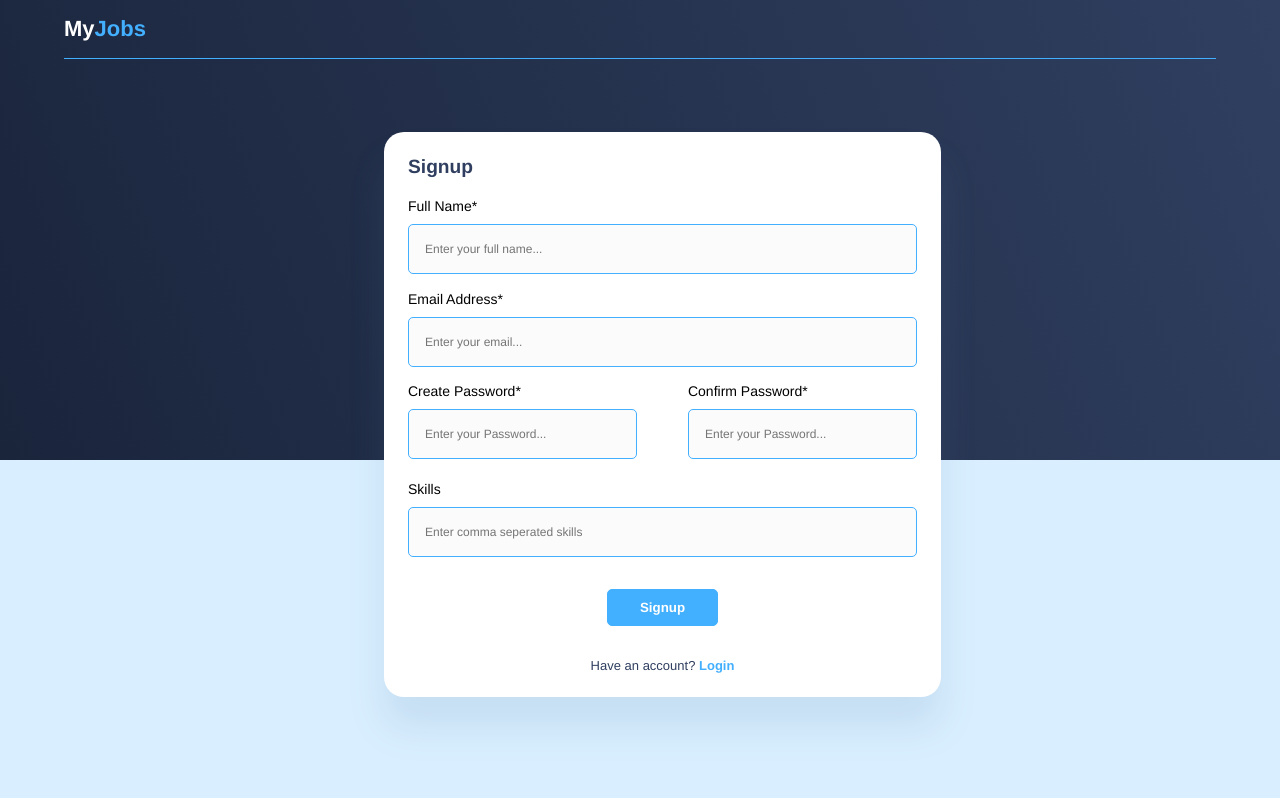
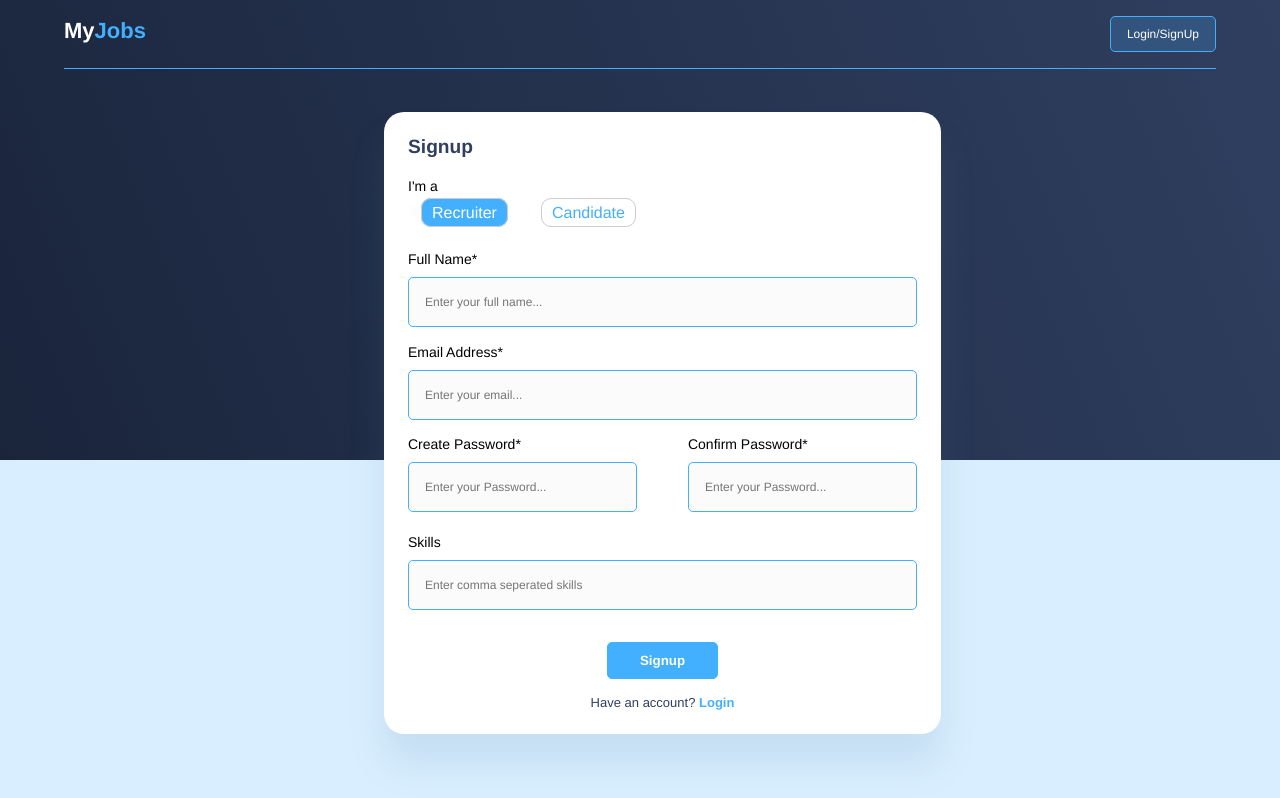
Before and after one commit to Aman-Jain1996/my-naukri, a React (Create React App) app: page /signUp in a window 1280 px wide. Built offline with nearby package versions, Linux system fonts and the light colour scheme.

Commit message:
added signUp

```diff
--- a/package.json
+++ b/package.json
@@ -6,6 +6,7 @@
     "@testing-library/jest-dom": "^5.11.4",
     "@testing-library/react": "^11.1.0",
     "@testing-library/user-event": "^12.1.10",
+    "axios": "^0.21.1",
     "react": "^17.0.2",
     "react-dom": "^17.0.2",
     "react-router": "^5.2.0",
--- a/src/App.css
+++ b/src/App.css
@@ -16,6 +16,7 @@
 body{
   background: #43AFFF33 0% 0% no-repeat padding-box;
   min-height:100vh;
+  box-sizing: border-box;
 }
 
 .homepageUpperDiv{
@@ -167,6 +168,7 @@ a {
   position: absolute;
   top:160px;
   left:30%;
+  display: block;
 }
 
 .forgot-para{
@@ -176,7 +178,8 @@ a {
 }
 
 .signUp{
-  top:100px;
+  top:80px;
+  margin-bottom: 1rem;
 }
 
 .form-heading{
@@ -210,7 +213,7 @@ a {
 .submit-button{
   display: block;
   text-align: center;
-  margin: 2rem auto;
+  margin: 2rem auto 1rem;
   border: 1px solid #43AFFF;
   border-radius: 5px;
   padding: 10px 2rem;
@@ -230,6 +233,17 @@ a {
   justify-content: space-between;
   align-items: center;
   margin-bottom: 5px;
+}
+
+.forgot-div .link{
+  margin-bottom: 10px;
+}
+
+.error{
+  color:red;
+  font-size: 12px;
+  text-align: right;
+  padding: 0 1rem;
 }
 
 .link{
@@ -253,25 +267,35 @@ a {
   flex-direction: column;
 }
 
-/* .btn-container{
-  width:50%;
+.donate-now {
+  list-style-type: none;
   display: flex;
-  justify-content: space-evenly;
+  align-items: center;
 }
 
-.btn:first-of-type{
-  background: var(--unnamed-color-43afff);
-  border: 1px solid var(--unnamed-color-43afff);
-  border-radius: 5px;
-  font-size: 14px;
-  width:40%;
+.donate-now li {
+  width: 120px;
+  height: 30px;
+  position: relative;
 }
 
-.btn{
-  background: #E8E8E833;
-  border: 1px solid #C6C6C6;
-  border-radius: 5px;
-  color: var(--unnamed-color-303f60);
-  font-size: 12px;
-  width:40%;
-} */
+.donate-now input[type="radio"] {
+  opacity: 0.01;
+  z-index: 100;
+}
+
+.donate-now input[type="radio"]:checked+label,
+.Checked+label {
+  background: var(--unnamed-color-43afff);
+  color:var(--unnamed-color-ffffff);
+}
+
+.donate-now label {
+  padding: 5px;
+  border: 1px solid #CCC;
+  padding: 5px 10px;
+  cursor: pointer;
+  border-radius: 10px;
+  z-index: 90;
+  color:var(--unnamed-color-43afff);
+}
--- a/src/App.js
+++ b/src/App.js
@@ -6,6 +6,8 @@ import { BrowserRouter as Router, Switch, Route } from 'react-router-dom'
 import SignUp from './components/signUp.js'
 import ForgotPassword from './components/ForgotPassword'
 import ResetPassword from './components/ResetPassword'
+
+export const baseUrl=" https://jobs-api.squareboat.info/api/v1/";
 
 function App() {
   return (
--- a/src/components/HomePage.js
+++ b/src/components/HomePage.js
@@ -1,6 +1,5 @@
 import React from 'react'
 import { Link } from 'react-router-dom'
-import NavBar from './NavBar.js'
 
 export default function HomePage() {
     return (
@@ -14,7 +13,7 @@ export default function HomePage() {
                         </button>
                     </div>
 
-                    <img className="header-image" alt="header image" src="header-img.jpg" />
+                    <img className="header-image" alt="" src="header-img.jpg" />
                 </header>
             </div>
 
--- a/src/components/Login.js
+++ b/src/components/Login.js
@@ -1,7 +1,65 @@
 import React from 'react'
-import { Link } from 'react-router-dom'
+import { Link,  useHistory } from 'react-router-dom'
+import {useState} from "react";
+import { baseUrl } from '../App';
+import axios from 'axios';
 
 export default function Login() {
+    const history = useHistory();
+    const [email, setEmail] = useState("");
+    const [password, setPassword] = useState("");
+    const [error, setError] = useState("")
+
+    function changeHandler(e){
+        setError("");
+        const name = e.target.name;
+        name === "email" ? setEmail(e.target.value) : setPassword(e.target.value);
+    }
+
+    function submitHandler(e){
+        var emailField = document.querySelector("#email");
+        var passwordField = document.querySelector("#password");
+        e.preventDefault();
+        if(email === "" && password === ""){
+            setError("Email and Password fields are mandatory");
+            emailField.style.borderColor="red";
+            passwordField.style.borderColor="red";
+        }
+        else if(email === ""){
+            setError("Email field is mandatory");
+            emailField.style.borderColor="red";
+            passwordField.style.borderColor="";
+        }
+        else if(password === ""){
+            setError("Password field is mandatory");
+            passwordField.style.borderColor="red";
+            emailField.style.borderColor="";
+        }
+        else{
+            emailField.style.borderColor="";
+            passwordField.style.borderColor="";
+
+            let data ={
+                "email":email,
+                "password":password
+            }
+
+            axios.post(baseUrl + "/auth/login",data)
+            .then(res => {
+                setError("");
+                console.log("submit");
+                history.push("/homescreen");
+            })
+            .catch(err => {
+                if(err.response.data.message !== undefined)
+                    setError(err.response.data.message);
+                else if(err.response.data.errors !== undefined){
+                    setError(err.response.data.errors[0].email);
+                }
+            })
+        }
+    }
+
     return (
         <div className="form">
             <h4 className="form-heading">Login</h4>
@@ -9,20 +67,21 @@ export default function Login() {
             <form>
                 <div className="form-row">
                     <label className="form-label" htmlFor="email">Email address</label>
-                    <input className="form-input" type="text" id="email" placeholder="Enter your email..."/>
+                    <input className="form-input" type="text" id="email" name="email" onChange={changeHandler} placeholder="Enter your email..."/>
                 </div>
                 <div className="form-row">
                     <div className="forgot-div">
                         <label className="form-label" htmlFor="password">Password</label>
                         <Link className="link" style={{"alignSelf":"flex-end"}} to="/forgotPassword">Forgot your password?</Link>
                     </div>
-                    <input className="form-input" type="text" id="password" placeholder="Enter your Password..." />
+                    <input className="form-input" type="text" name="password" id="password" onChange={changeHandler} placeholder="Enter your Password..." />
+                    <p className="error">{error}</p>
                 </div>
-                <button type= "submit" className ="submit-button"> Login</button>
+                <button className ="submit-button" onClick={submitHandler}>Login</button>
             </form>
             </div>
             <p className="redirection-para">
-                New to MyJobs? <Link className="link" to="/signUp">Create an account</Link>
+                New to MyJobs? <Link className="link" to="/signup">Create an account</Link>
             </p>
         </div>
     )
--- a/src/components/NavBar.js
+++ b/src/components/NavBar.js
@@ -5,7 +5,7 @@ import { Link } from 'react-router-dom';
 
 export default function NavBar() {
     const location = useLocation();
-    const buttonComp = ["/login","/signUp"]
+    const buttonComp = ["/login","/signup"]
     return (
         <div>
             <div className="nav-bar">
--- a/src/components/signUp.js
+++ b/src/components/signUp.js
@@ -1,35 +1,97 @@
 import React from 'react'
 import {Link} from "react-router-dom"
+import { useState } from 'react';
 
 export default function SignUp() {
+
+    const [email, setemail] = useState("");
+    const [password, setPassword] = useState("");
+    const [confirmPass, setConfirmpass] = useState("");
+    const [name, setName] = useState("");
+    const [skills, setSkills] = useState("");
+    const [role, setRole] = useState(0);
+    const[error,setError]=useState({name:"",password:"",email:""});
+
+    function changeHandler(e){
+        let fieldName = e.target.name;
+        if(fieldName === "name") setName(e.target.value)
+        if(fieldName === "password") setPassword(e.target.value)
+        if(fieldName === "skills") setSkills(e.target.value)
+        if(fieldName === "confirmPass") setConfirmpass(e.target.value)
+        if(fieldName === "email") setemail(e.target.value)
+        if(fieldName === "option") setRole(e.target.value)
+    }
+
+    function submitHandler(e){
+        e.preventDefault();
+        if(name === "" )
+        {
+            console.log("inside name")
+            setError({...error,name:"This field is mandatory."});
+            console.log(error)
+        }
+        if(password === "" || confirmPass === "")
+        {
+            console.log("inside pass")
+            setError({...error,password:"This field is mandatory."});
+            console.log(error)
+        }
+        if(email === "")
+        {
+            console.log("inside emial")
+            setError({...error,email:"This field is mandatory."});
+            console.log(error)
+        }
+        else{
+            console.log("sb bhadiya");
+        }
+        console.log(error)
+    }
+
     return (
         <div className="form signUp">
             <h4 className="form-heading">Signup</h4>
             <div className="form-container">
             <form>
                 <div className="form-row">
+                    <label className="form-label" >I'm a</label>
+                    <ul className="donate-now">
+                        <li>
+                            <input type="radio" id="recruiter"  onChange={changeHandler} defaultChecked name="option" value="0" />
+                            <label htmlFor="recruiter">Recruiter</label>
+                        </li>
+                        <li>
+                        <input type="radio" id="candidate" value="1" onChange={changeHandler} name="option" />
+                            <label htmlFor="candidate">Candidate</label>
+                        </li>
+                    </ul>
+                </div>
+                <div className="form-row">
                     <label className="form-label" htmlFor="name">Full Name*</label>
-                    <input className="form-input" type="text" id="name" placeholder="Enter your full name..."/>
+                    <input className="form-input" onChange={changeHandler} type="text" name="name" id="name" placeholder="Enter your full name..."/>
+                    <p className="error">{error.name}</p>
                 </div>
                 <div className="form-row">
                     <label className="form-label" htmlFor="email">Email Address*</label>
-                    <input className="form-input" type="text" id="email" placeholder="Enter your email..."/>
+                    <input className="form-input" onChange={changeHandler} type="text" name="email" id="email" placeholder="Enter your email..."/>
+                    <p className="error">{error.email}</p>
                 </div>
                 <div className="password-div">
                     <div className="form-row">
                         <label className="form-label" htmlFor="password">Create Password*</label>
-                        <input className="form-input" type="text" id="password" placeholder="Enter your Password..." />
+                        <input className="form-input" onChange={changeHandler} type="text" id="password" placeholder="Enter your Password..." name="passowrd" />
                     </div>
                     <div className="form-row">
                         <label className="form-label" htmlFor="cnfrm-password">Confirm Password*</label>
-                        <input className="form-input" type="text" id="cnfrm-password" placeholder="Enter your Password..." />
+                        <input className="form-input" onChange={changeHandler} type="text" id="cnfrm-password" placeholder="Enter your Password..." name="confirmPass" />
+                        <p className="error">{error.password}</p>
                     </div>
                 </div>
                 <div className="form-row">
                     <label className="form-label" htmlFor="skills">Skills</label>
-                    <input className="form-input" type="text" id="skills" placeholder="Enter comma seperated skills" />
+                    <input className="form-input" onChange={changeHandler} type="text" id="skills" placeholder="Enter comma seperated skills" name="skills" />
                 </div>
-                <button type= "submit" className ="submit-button"> Signup</button>
+                <button className ="submit-button" onClick={submitHandler}> Signup</button>
             </form>
             </div>
             <p className="redirection-para">
```
Also changed, not shown: public/index.html (+6 -1 lines), src/components/HomeScreen.js (added, +9 -0 lines), 1 other file (tests, documents, lock files or other folders).
